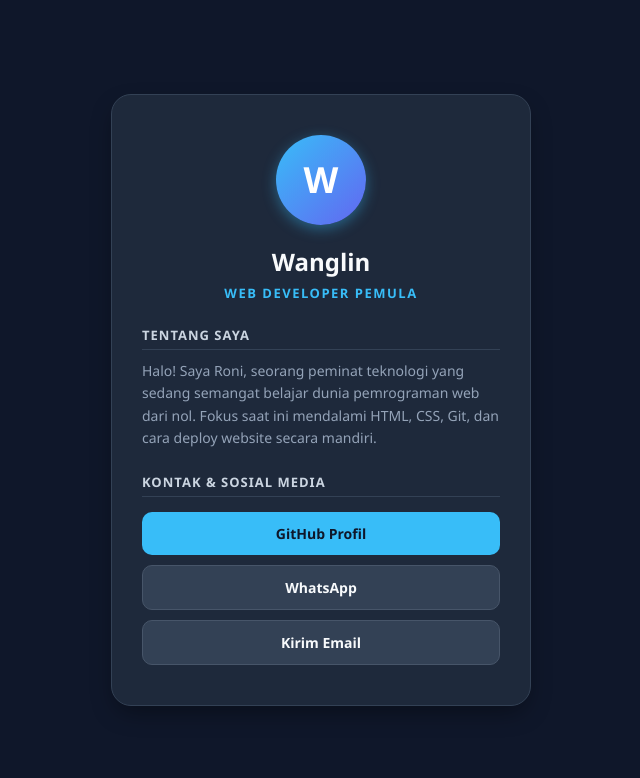
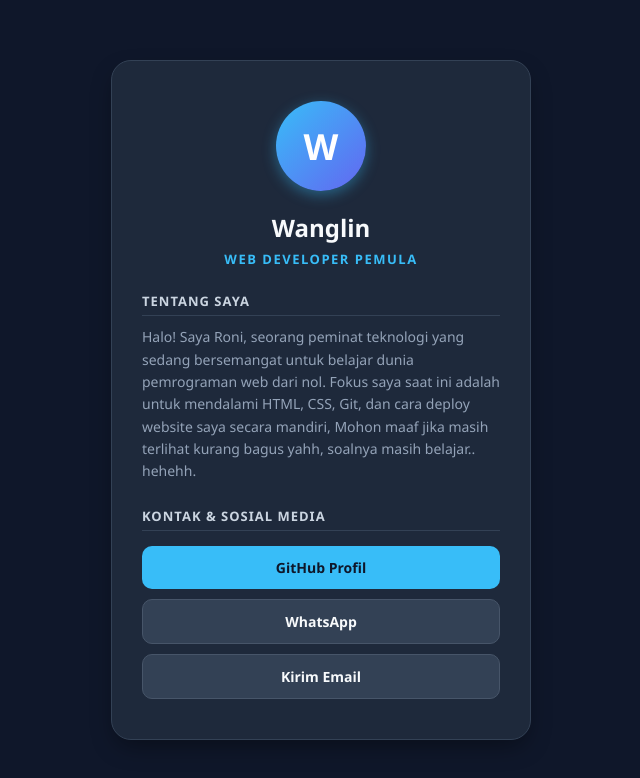
Before and after one commit to rohall12/web-pertama, a plain HTML site: page index.html in a window 1280 px wide. Shown: the whole page, without its empty margins (319-959 px from the left). Drawn offline with Linux system fonts and the light colour scheme.

```diff
--- a/index.html
+++ b/index.html
@@ -3,7 +3,7 @@
 <head>
     <meta charset="UTF-8">
     <meta name="viewport" content="width=device-width, initial-scale=1.0">
-    <title>Profil Portofolio Wanglin</title>
+    <title>Profil Portofolio WEBSITE Saya</title>
     <style>
         * {
             box-sizing: border-box;
@@ -118,7 +118,7 @@
         <!-- Bagian Tentang Saya -->
         <div class="section-title">Tentang Saya</div>
         <p class="about-text">
-            Halo! Saya Roni, seorang peminat teknologi yang sedang semangat belajar dunia pemrograman web dari nol. Fokus saat ini mendalami HTML, CSS, Git, dan cara deploy website secara mandiri.
+            Halo! Saya Roni, seorang peminat teknologi yang sedang bersemangat untuk belajar dunia pemrograman web dari nol. Fokus saya saat ini adalah untuk mendalami HTML, CSS, Git, dan cara deploy website saya secara mandiri, Mohon maaf jika masih terlihat kurang bagus yahh, soalnya masih belajar.. hehehh.
         </p>
 
         <!-- Bagian Kontak & Sosial Media -->
```
